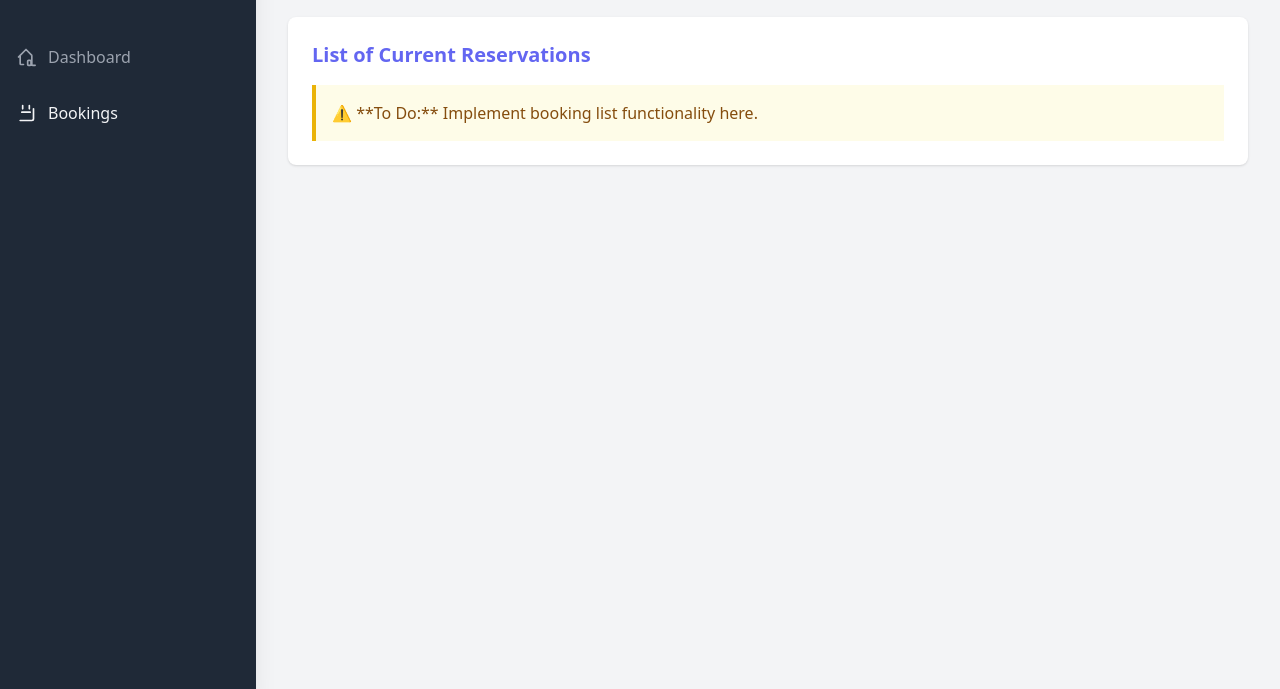
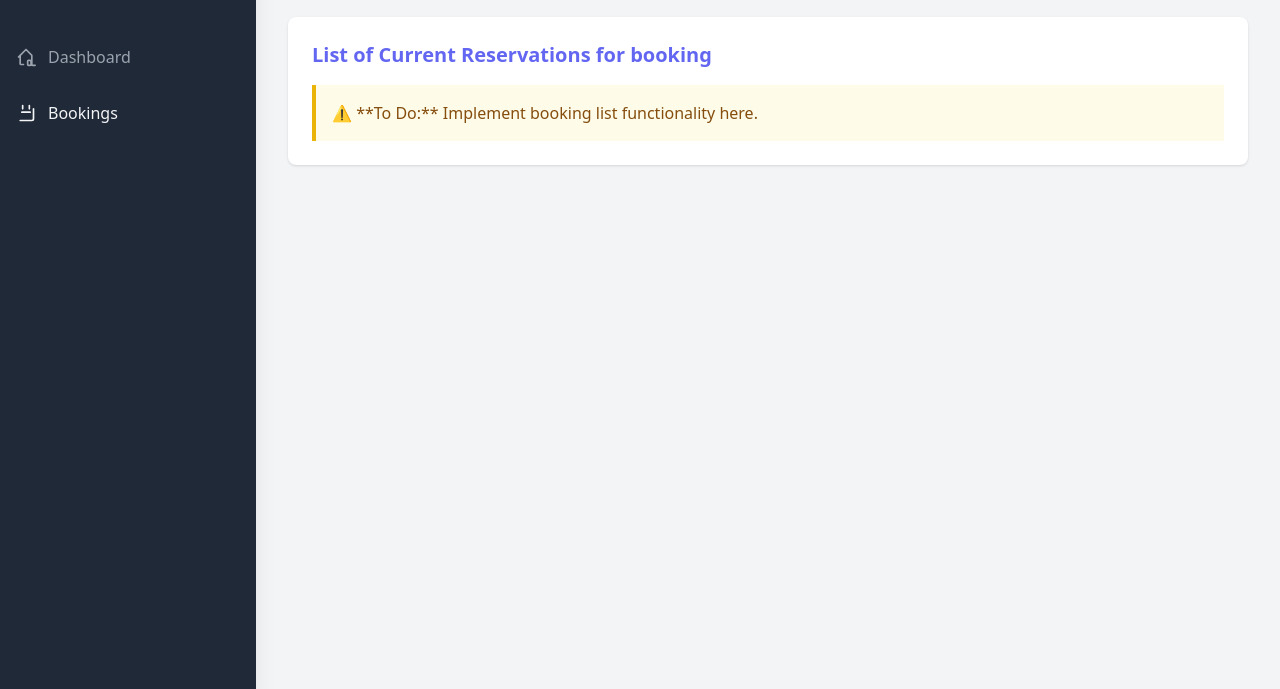
Before and after one commit to Llylimorr/pro-hotel-system, a plain HTML site: page booking.html in a window 1280 px wide. Shown: the part 111-800 px from the top of the page. Drawn offline with nearby package versions, Linux system fonts and the light colour scheme.

Commit message:
change on booking

```diff
--- a/booking.html
+++ b/booking.html
@@ -35,7 +35,7 @@
         </header>
 
         <main class="bg-white p-6 rounded-lg shadow">
-            <h3 class="text-xl font-bold mb-4 text-indigo-500">List of Current Reservations</h3>
+            <h3 class="text-xl font-bold mb-4 text-indigo-500">List of Current Reservations for booking</h3>
             <div class="p-4 border-l-4 border-yellow-500 bg-yellow-50 text-yellow-800">
                 <p>⚠️ **To Do:** Implement booking list functionality here.</p>
             </div>
```
